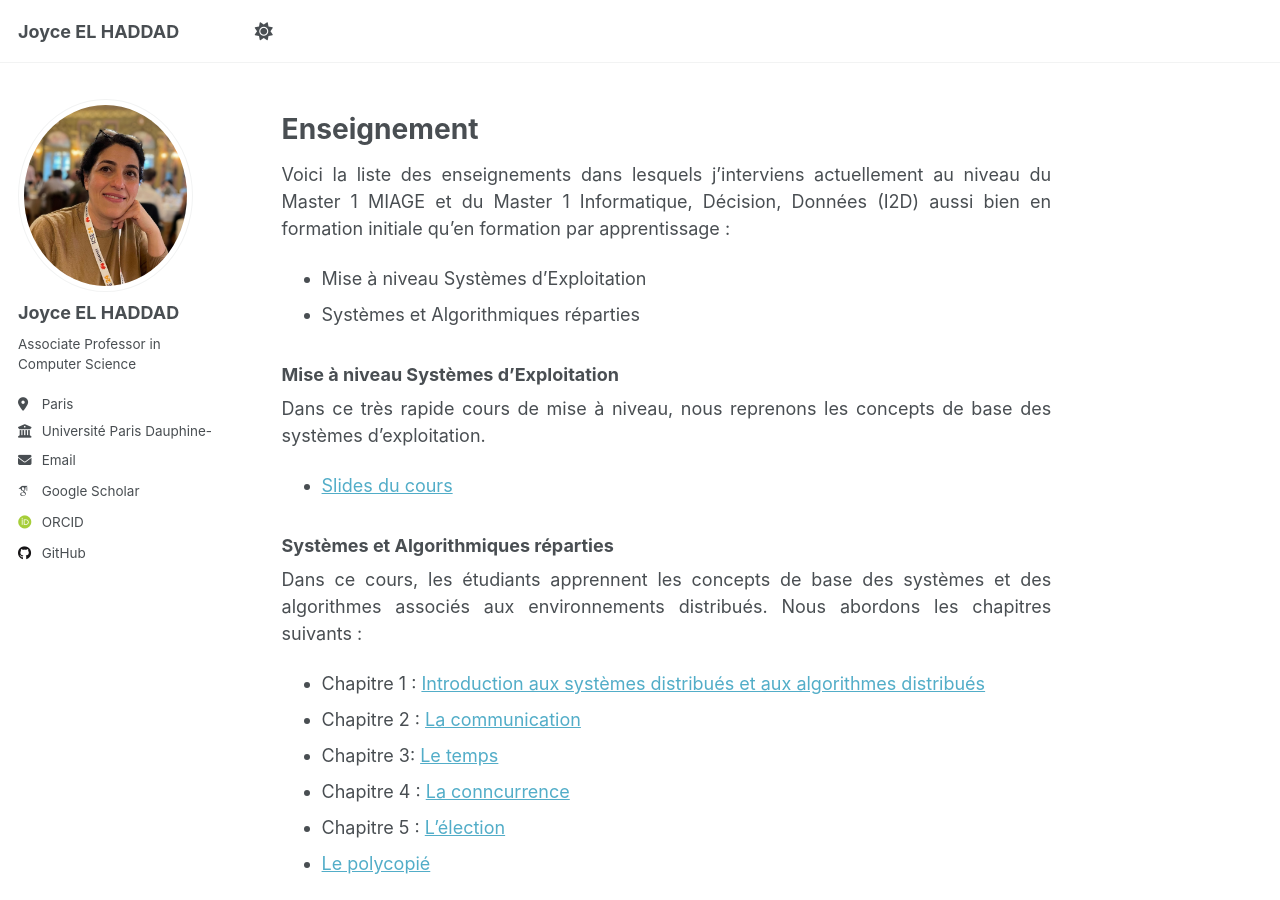
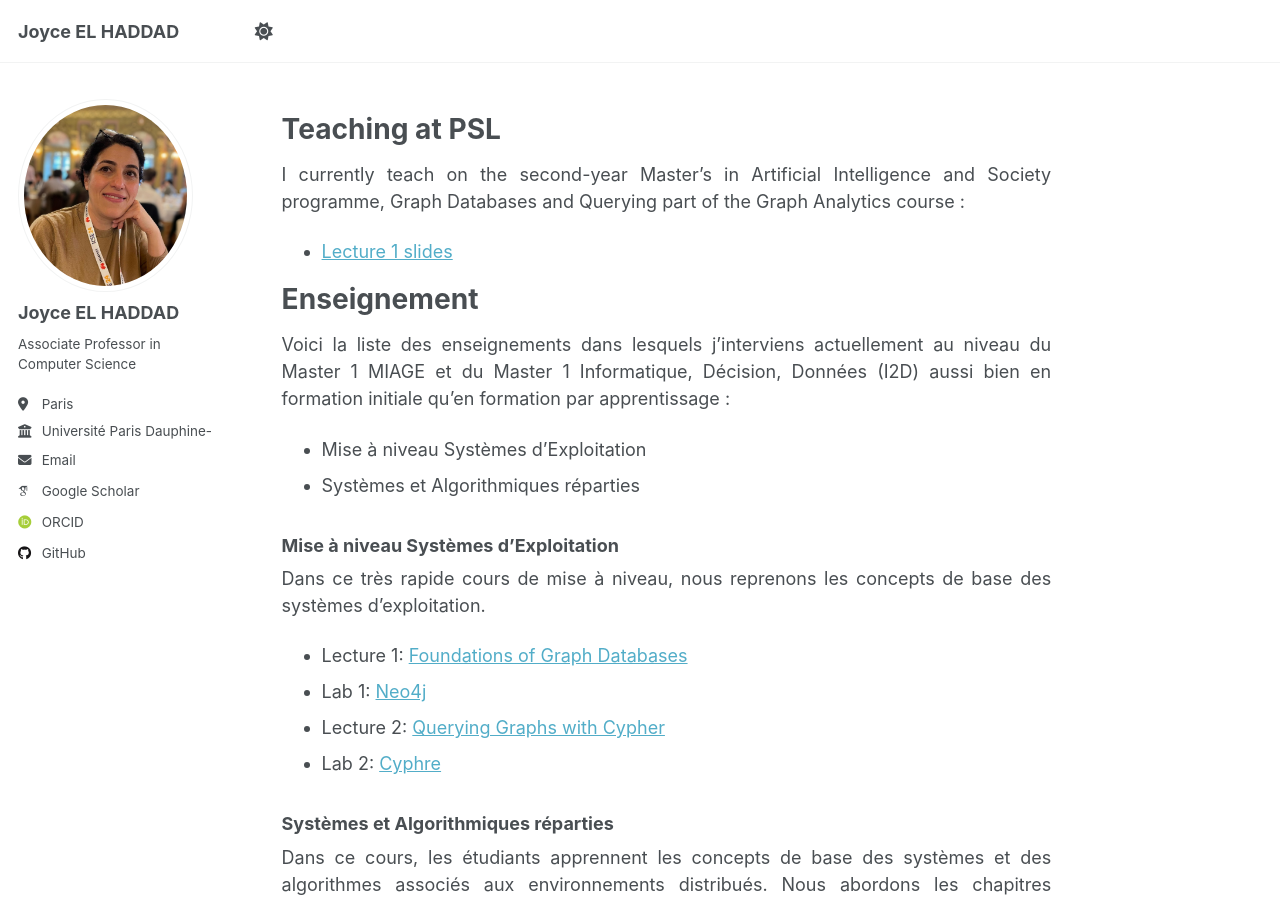
Before and after one commit to joyceelhaddad/joyceelhaddad.github.io, a Jekyll site: the page built from _pages/non-menu-page.md, in a window 1280 px wide and 900 px high. Built offline with Jekyll 4.4.1, drawn with Linux system fonts in a browser that asks for light colours; some web fonts are replaced; a script that is not in the unit is left out.

Commit message:
Update non-menu-page.md

```diff
--- a/_pages/non-menu-page.md
+++ b/_pages/non-menu-page.md
@@ -6,6 +6,10 @@ redirect_from:
   - "/nmp/"
   - "/nmp.html"
 ---
+Teaching at PSL
+======
+I currently teach on the second-year Master's in Artificial Intelligence and Society programme, Graph Databases and Querying part of the Graph Analytics course :
+- [Lecture 1 slides](https://joyceelhaddad.github.io/files/GraphAnalytics/Lecture1_GraphDatabases_Foundations_Neo4j.pdf)
 
 Enseignement
 ======
@@ -16,7 +20,10 @@ Voici la liste des enseignements dans lesquels j'interviens actuellement au nive
 
 ### Mise à niveau Systèmes d'Exploitation
 Dans ce très rapide cours de mise à niveau, nous reprenons les concepts de base des systèmes d'exploitation.
-- [Slides du cours](https://joyceelhaddad.github.io/files/SAR/Rappel_SystemeExploitation_CM.pdf)
+- Lecture 1: [Foundations of Graph Databases](https://joyceelhaddad.github.io/files/GraphAnalytics/Lecture1_GraphDatabases_Foundations_Neo4j.pdf)
+- Lab 1: [Neo4j](https://joyceelhaddad.github.io/files/GraphAnalytics/lab1.pdf)
+- Lecture 2: [Querying Graphs with Cypher](https://joyceelhaddad.github.io/files/GraphAnalytics/lecture2.pdf)
+- Lab 2: [Cyphre](https://joyceelhaddad.github.io/files/GraphAnalytics/lab2_Cypher_Basics.pdf)
 
 ### Systèmes et Algorithmiques réparties
 Dans ce cours, les étudiants apprennent les concepts de base des systèmes et des algorithmes associés aux environnements distribués. Nous abordons les chapitres suivants :
```
